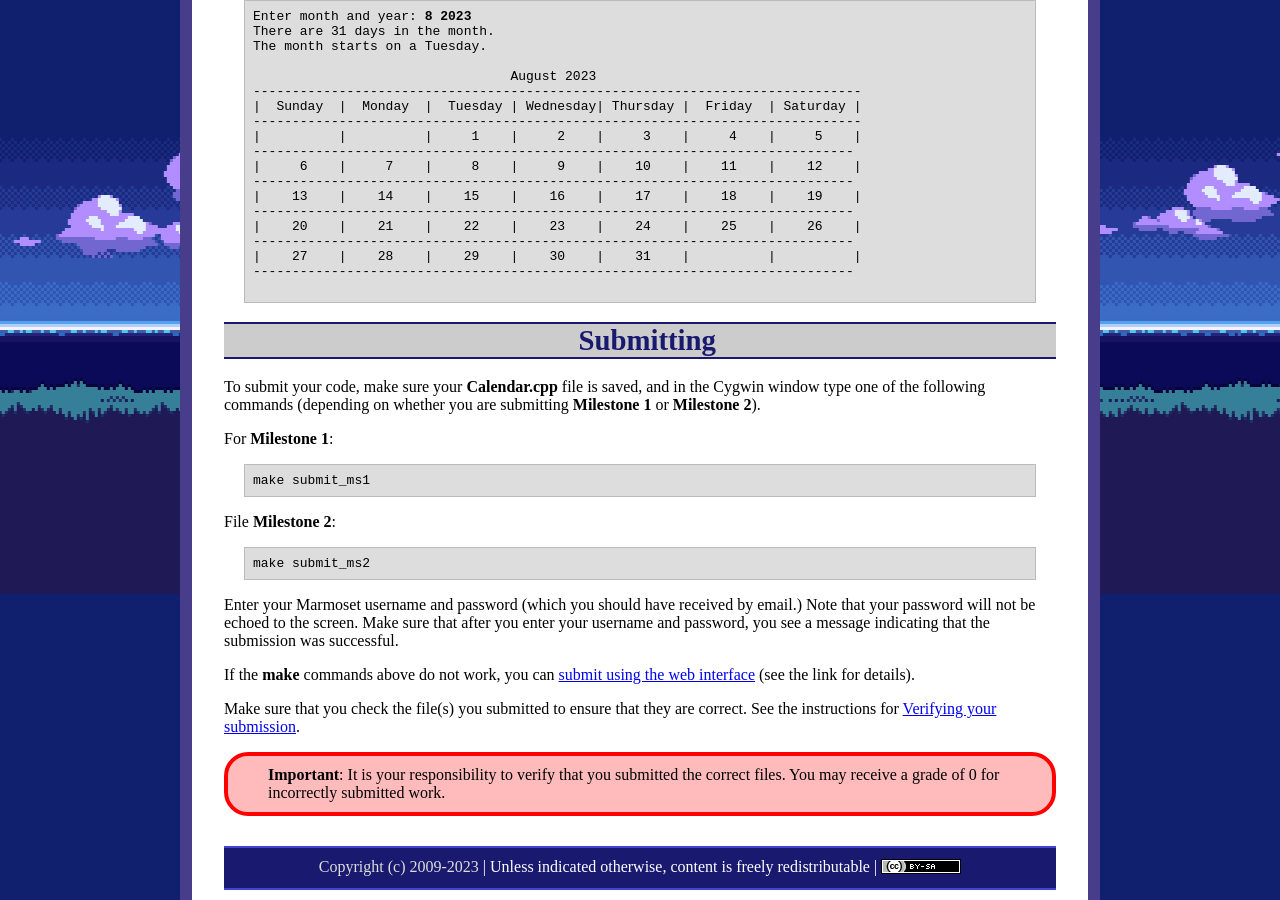
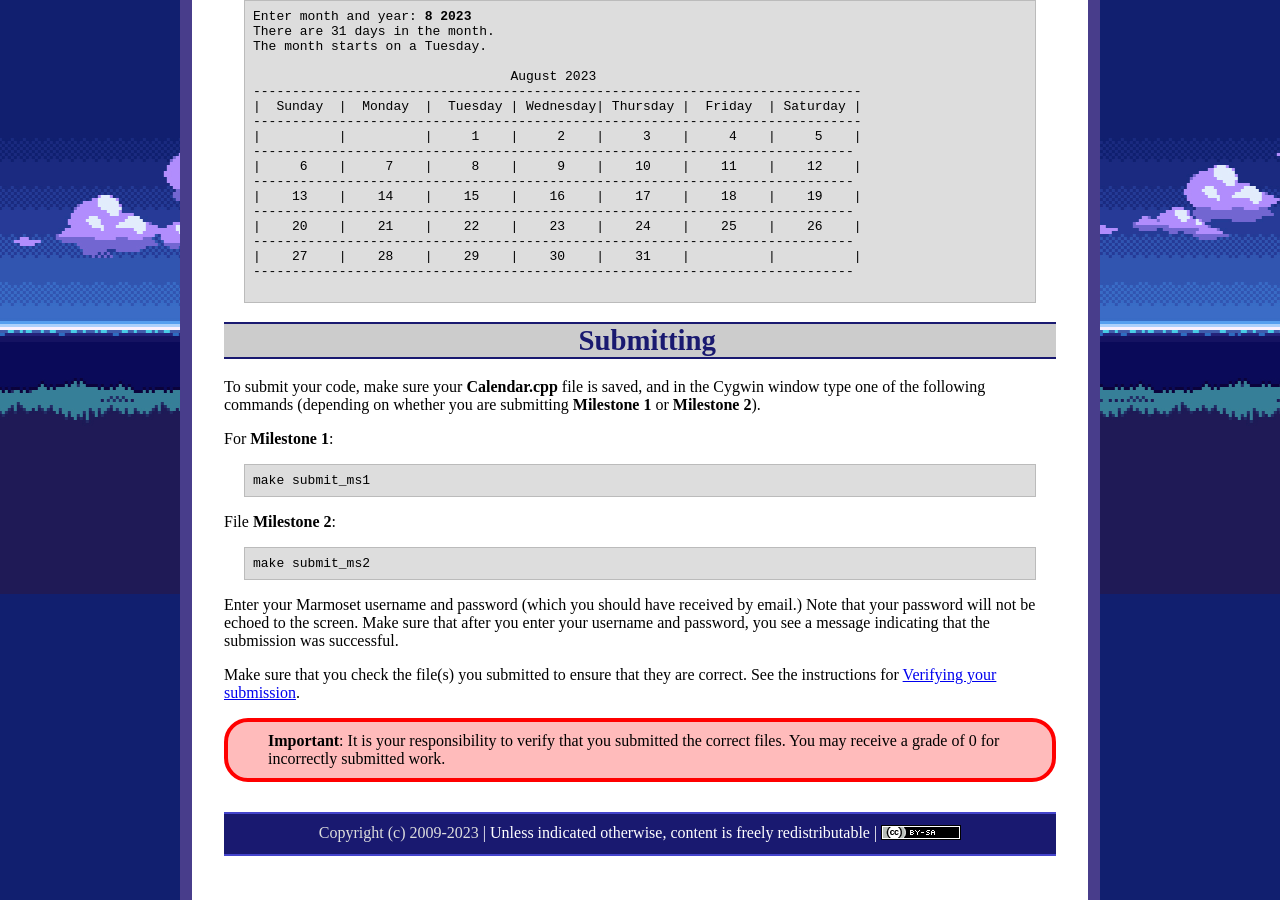
Before and after one commit to ycpcs/cs101-fall2023, a Jekyll site: the page built from assign/assign02.md, in a window 1280 px wide and 900 px high, scrolled down 4806 px. Built offline with Jekyll 4.4.1, drawn with Linux system fonts in a browser that asks for light colours.

Commit message:
update assignment 2
update assignment 2

```diff
--- a/assign/assign02.md
+++ b/assign/assign02.md
@@ -298,8 +298,6 @@ File **Milestone 2**:
 
 Enter your Marmoset username and password (which you should have received by email.) Note that your password will not be echoed to the screen. Make sure that after you enter your username and password, you see a message indicating that the submission was successful.
 
-If the **make** commands above do not work, you can [submit using the web interface](../submitting.html) (see the link for details).
-
 Make sure that you check the file(s) you submitted to ensure that they are correct.  See the instructions for [Verifying your submission](../submitting.html#verifying-your-submission).
 
 <div class="callout">
```
